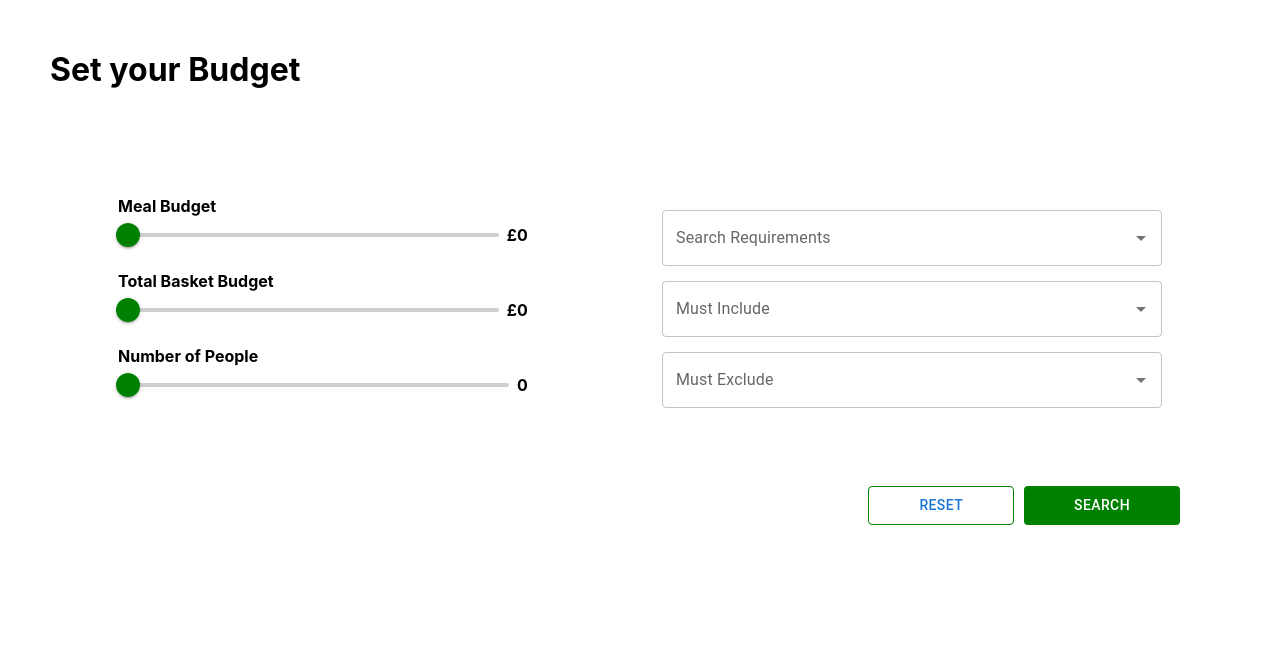
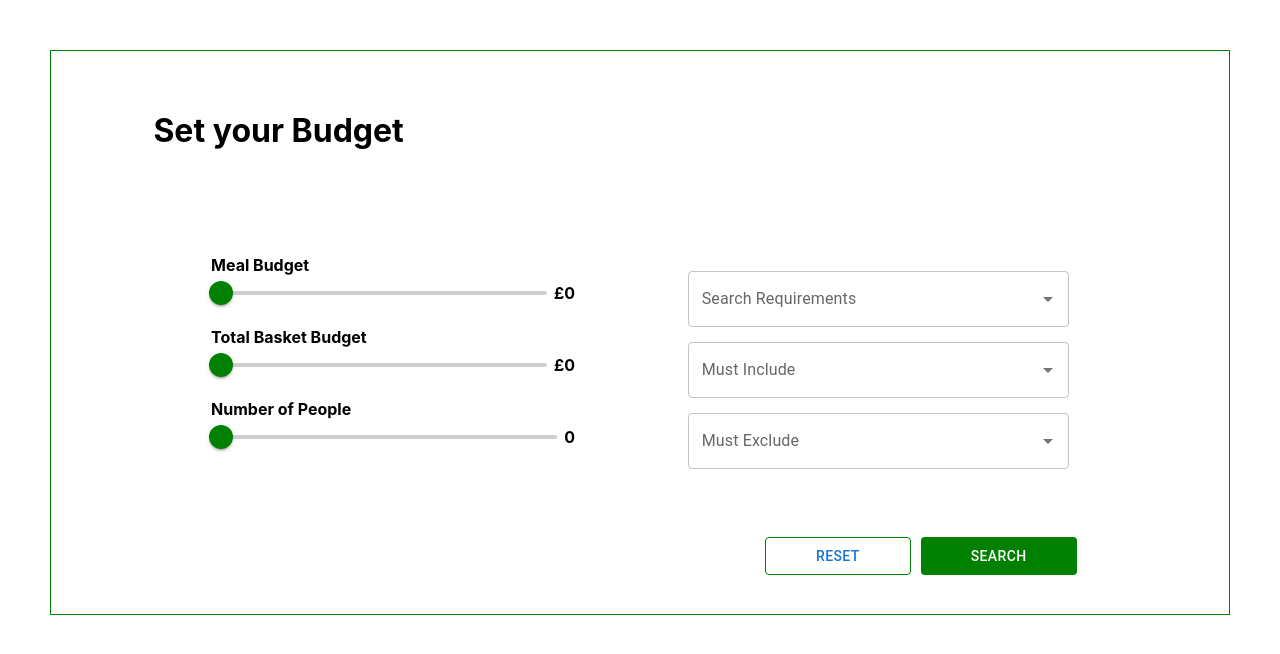
Before and after one commit to HainesRhys/Hackathon-Project, a React (Create React App) app: page / in a window 1280 px wide. Shown: the top 654 px of the page. Built offline with nearby package versions, Linux system fonts and the light colour scheme.

Commit message:
little modifcation

```diff
--- a/src/Components/FilterField.jsx
+++ b/src/Components/FilterField.jsx
@@ -34,7 +34,7 @@ export default function FilterField({
                         />
                     ))
                 }
-                style={{ width: 500 }}
+                style={{ minWidth: 200, maxWidth: 500 }}
                 renderInput={(params) => (
                     <TextField {...params} label={label} placeholder={placeholder} />
                 )}
--- a/src/pages/setup-budget.jsx
+++ b/src/pages/setup-budget.jsx
@@ -32,7 +32,7 @@ const SetupBudgetPage = ({
     const [personCount, setPersonCount] = useState(0)
 
     return (
-        <div style={{margin: 50}}>
+        <div style={{margin: 50, border: '1px solid green', padding: '3% 8%'}}>
         <h1>
             Set your Budget
         </h1>
```
